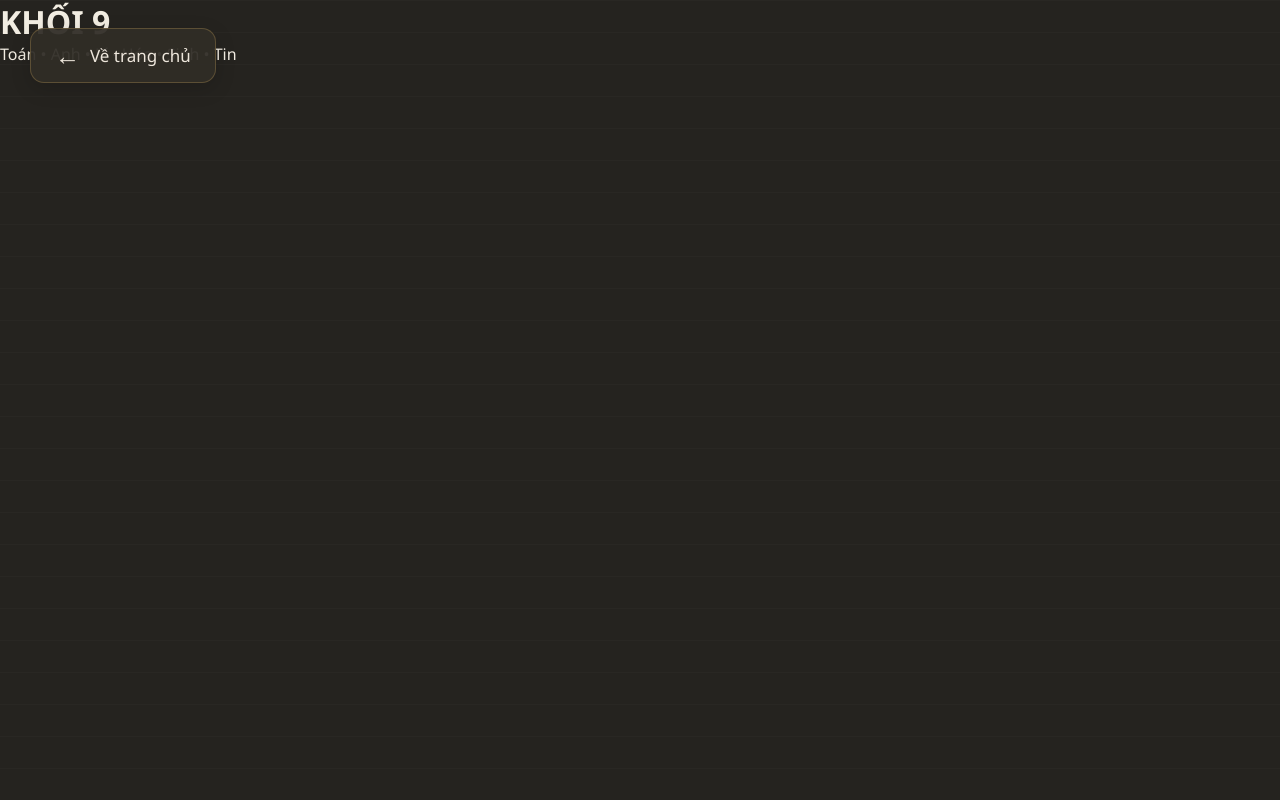
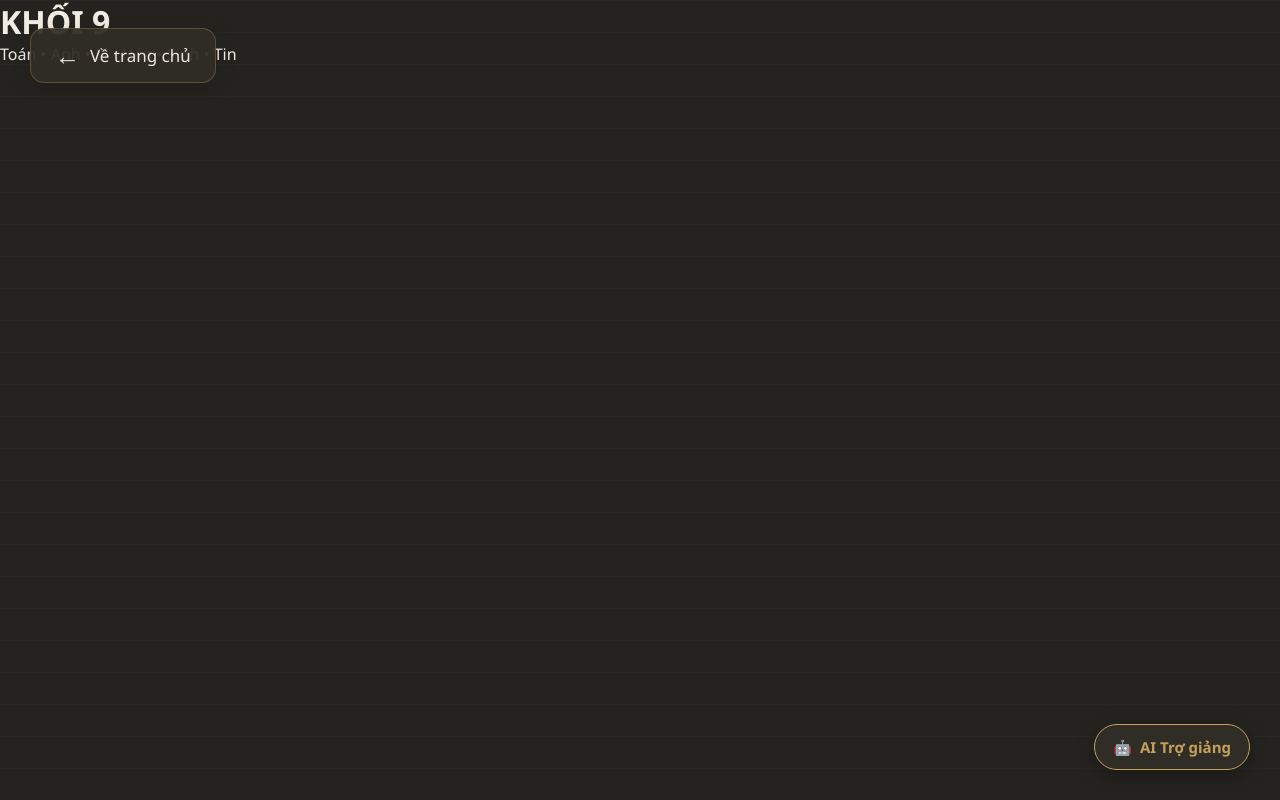
Before and after one commit to hungbuiday12-tech/EDUPATH, a plain HTML site: page pages/khoi9.html in a window 1280 px wide. Drawn offline with Linux system fonts and the light colour scheme.

Commit message:
Update khoi9.html

```diff
--- a/pages/khoi9.html
+++ b/pages/khoi9.html
@@ -24,6 +24,10 @@
             window.location.href = "../index.html";
         }
     </script>
-
+<button class="floating-ai"
+        onclick="openAI()">
+    🤖
+    <span>AI Trợ giảng</span>
+</button>
 </body>
 </html>
```
